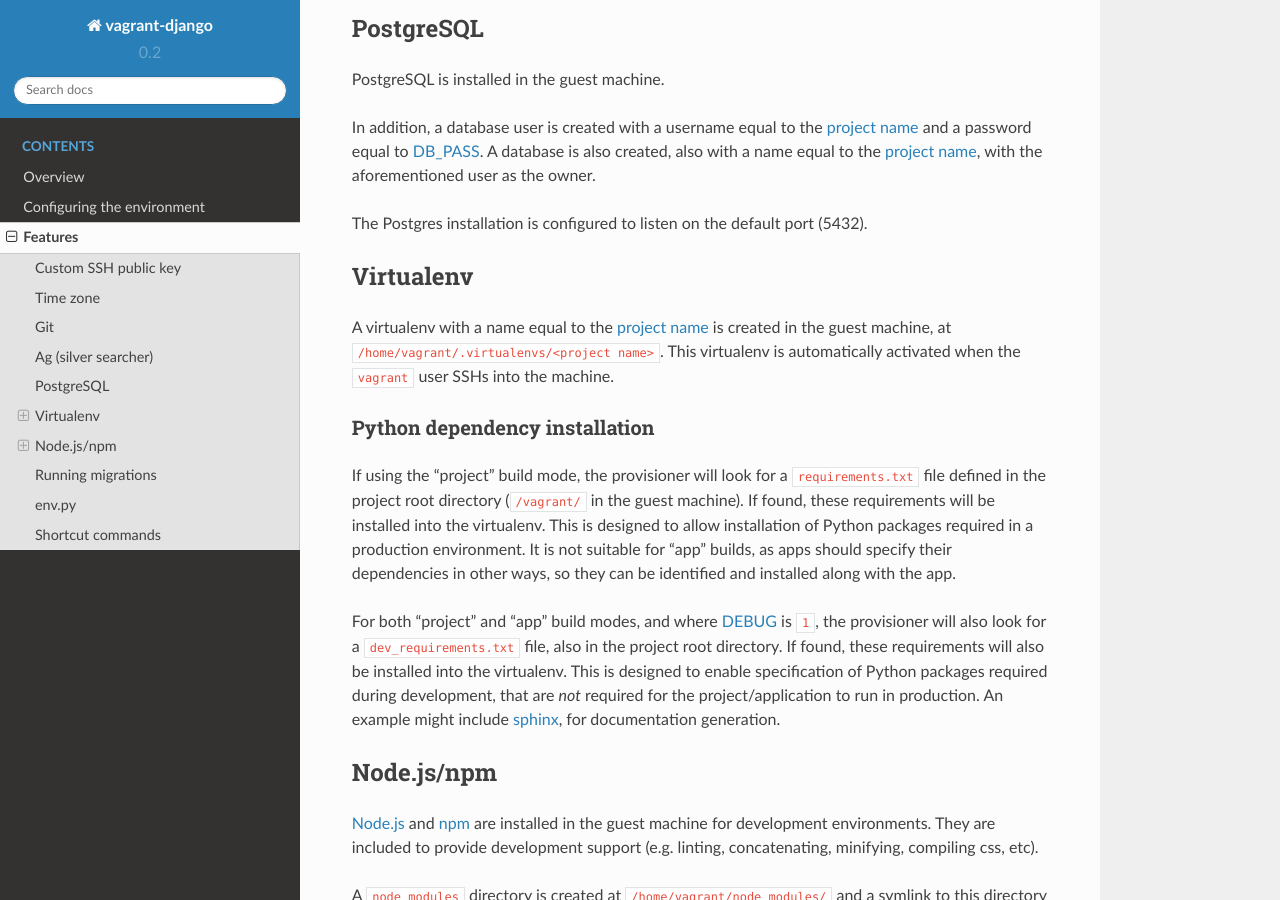
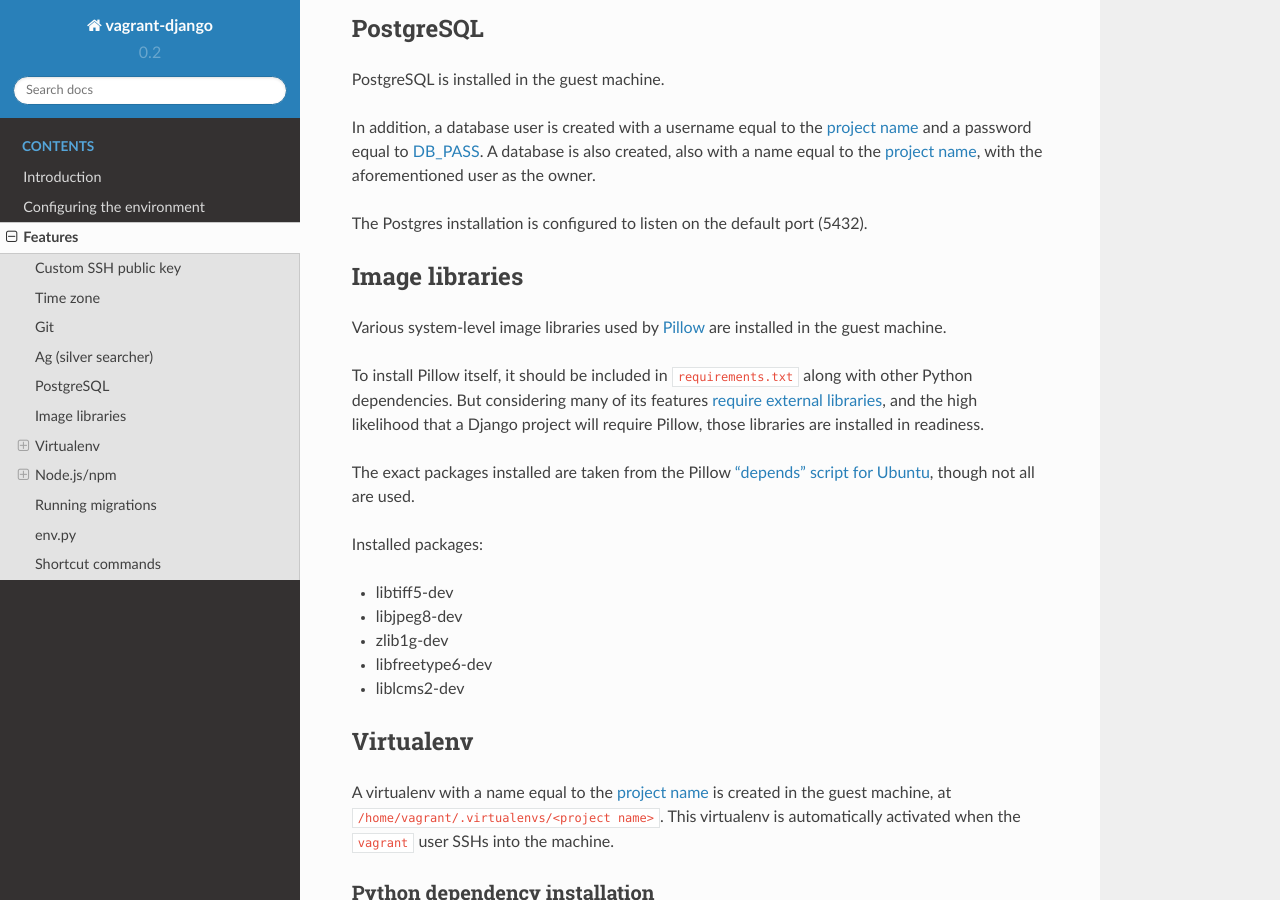
Before and after one commit to oogles/vagrant-django, a Sphinx documentation site: the page built from docs/features.rst, in a window 1280 px wide and 900 px high, scrolled down 934 px. Built offline with Sphinx 7.4.7 and the Read the Docs theme 2.0.0, drawn with Linux system fonts in a browser that asks for light colours.

Commit message:
Renamed 'Overview' docs page to 'Introduction'. Added docs for image libraries.

```diff
--- a/README.rst
+++ b/README.rst
@@ -19,9 +19,10 @@ A quick overview:
 * Custom SSH public key
 * Git
 * Ag (silver searcher), for code search
+* PostgreSQL, with default database and user
+* Image libraries used by Pillow
 * Virtualenv, plus installation of Python dependencies
 * Node.js and npm, plus installation of Node.js dependencies
-* PostgreSQL, with default database and user
 * Migrations run against new database
 * An environment-specific Python settings file
 * Shortcut shell commands
--- a/docs/features.rst
+++ b/docs/features.rst
@@ -51,6 +51,26 @@ PostgreSQL is installed in the guest machine.
 In addition, a database user is created with a username equal to the :ref:`project name <conf-var-project-name>` and a password equal to :ref:`conf-var-db-pass`. A database is also created, also with a name equal to the :ref:`project name <conf-var-project-name>`, with the aforementioned user as the owner.
 
 The Postgres installation is configured to listen on the default port (5432).
+
+
+.. _feat-image-libs:
+
+Image libraries
+===============
+
+Various system-level image libraries used by `Pillow <https://python-pillow.github.io/>`_ are installed in the guest machine.
+
+To install Pillow itself, it should be included in ``requirements.txt`` along with other Python dependencies. But considering many of its features `require external libraries <http://pillow.readthedocs.org/en/3.0.x/installation.html#external-libraries>`_, and the high likelihood that a Django project will require Pillow, those libraries are installed in readiness.
+
+The exact packages installed are taken from the Pillow `"depends" script for Ubuntu <https://github.com/python-pillow/Pillow/blob/master/depends/ubuntu_14.04.sh>`_, though not all are used.
+
+Installed packages:
+
+* libtiff5-dev
+* libjpeg8-dev
+* zlib1g-dev
+* libfreetype6-dev
+* liblcms2-dev
 
 
 .. _feat-virtualenv:
--- a/docs/index.rst
+++ b/docs/index.rst
@@ -8,6 +8,6 @@ The building blocks for a `Vagrant <https://www.vagrantup.com/>`_ environment fo
     :caption: Contents
     :maxdepth: 2
 
-    overview
+    intro
     config
     features
--- a/docs/overview.rst
+++ b/docs/intro.rst
@@ -1,6 +1,6 @@
-========
-Overview
-========
+============
+Introduction
+============
 
 Included are shell provisioning scripts and sample configuration files allowing the construction of a Vagrant guest machine designed to support either full Django projects (both development and production environments) and the development of single Django apps for packaging and distrubution.
 
```
